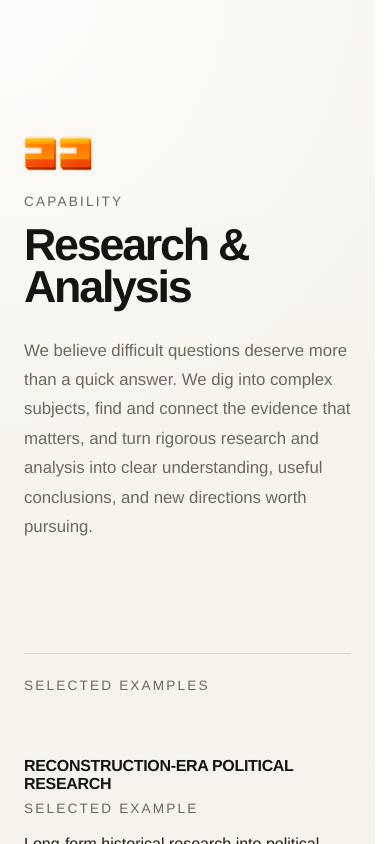
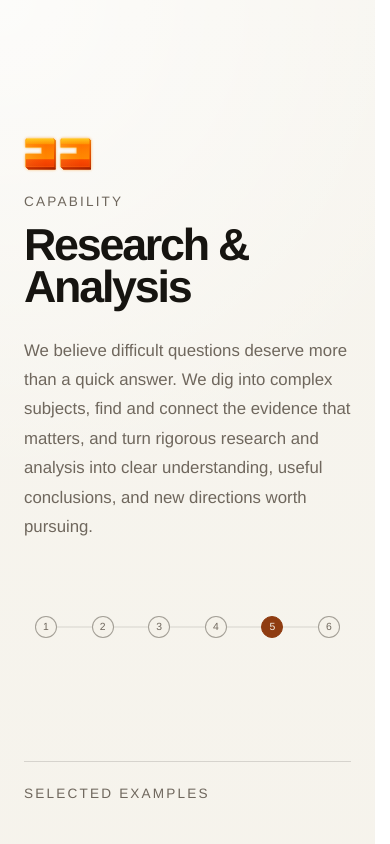
Before and after one commit to theamericanpiedmont/ShiftShift, a Next.js app: page /research in a window 390 px wide. Shown: the top 844 px of the page. Built offline with nearby package versions, Linux system fonts and the light colour scheme.

Commit message:
Refine Shift Shift navigation and homepage

```diff
--- a/app/capability-routes.ts
+++ b/app/capability-routes.ts
@@ -4,8 +4,8 @@ export type CapabilityLink = {
 };
 
 export const capabilityLinks: CapabilityLink[] = [
+  { href: "/platform-development", label: "Platform Development" },
   { href: "/product-development", label: "Product Development" },
-  { href: "/platform-development", label: "Platform Development" },
   { href: "/site-development", label: "Site Development & Publishing" },
   { href: "/pricing-solutions", label: "Pricing & Decision Solutions" },
   { href: "/research", label: "Research & Analysis" },
--- a/app/page.module.css
+++ b/app/page.module.css
@@ -77,6 +77,13 @@
   color: var(--foreground);
 }
 
+.statementRhythm {
+  display: block;
+  margin-top: 0.25em;
+  color: var(--muted);
+  font-size: 0.8em;
+}
+
 .index {
   padding: clamp(4rem, 5.2vw, 4.5rem) 0 var(--space-2xl);
 }
--- a/app/page.tsx
+++ b/app/page.tsx
@@ -23,7 +23,8 @@ export default function HomePage() {
           </h1>
         </div>
         <p className={styles.statement} data-transition-fade>
-          Bring us your hardest problem. We’ll turn it into your biggest strength.
+          <span>Bring us your hardest problem. We’ll turn it into your biggest strength.</span>
+          <span className={styles.statementRhythm}>Analyze. Design. Build. Deploy.</span>
         </p>
       </section>
 
--- a/components/brand-transition.tsx
+++ b/components/brand-transition.tsx
@@ -45,15 +45,26 @@ export function BrandCapabilityLink({
   href,
   className,
   children,
+  ariaLabel,
+  current,
 }: {
   href: string;
   className: string;
   children: ReactNode;
+  ariaLabel?: string;
+  current?: boolean;
 }) {
   const onClick = useBrandTransitionClick();
 
   return (
-    <Link href={href} className={className} onClick={(event) => onClick?.(event, href)}>
+    <Link
+      href={href}
+      className={className}
+      aria-label={ariaLabel}
+      aria-current={current ? "page" : undefined}
+      data-current={current || undefined}
+      onClick={(event) => onClick?.(event, href)}
+    >
       {children}
     </Link>
   );
@@ -124,6 +135,7 @@ export function BrandTransition({ children }: { children: ReactNode }) {
       event.preventDefault();
       return;
     }
+    if (selectedDestination === pathname) return;
 
     const destination = selectedDestination ?? (pathname === "/"
       ? capabilityLinks[Math.floor(Math.random() * capabilityLinks.length)]?.href
--- a/components/capability-page.module.css
+++ b/components/capability-page.module.css
@@ -71,6 +71,98 @@
   font-size: clamp(1.05rem, 1.9vw, 1.2rem);
   line-height: 1.75;
   color: var(--muted);
+}
+
+.capabilityIndex {
+  --homepage-masthead-size: clamp(3rem, 7.6vw, 6.5rem);
+  --homepage-statement-size: clamp(1.05rem, 1.55vw, 1.28rem);
+  --homepage-label-size: clamp(1.18rem, 1.95vw, 1.95rem);
+  --homepage-row-step: calc(2.4rem + 1px + var(--homepage-label-size) * 0.98);
+  --number-baseline-adjust: 0px;
+  position: fixed;
+  z-index: 5;
+  top: calc(
+    var(--space-lg) + 1.25rem + var(--homepage-masthead-size) * 0.94 + 0.9rem
+    + var(--homepage-statement-size) * 3.08 + clamp(4rem, 5.2vw, 4.5rem)
+    + var(--homepage-label-size) - 9px + var(--number-baseline-adjust)
+  );
+  left: calc(max(var(--space-lg), (100vw - 84rem) / 2) - 1.109375px);
+  width: 24px;
+}
+
+.capabilityIndexList {
+  position: relative;
+  display: flex;
+  flex-direction: column;
+  align-items: center;
+  gap: calc(var(--homepage-row-step) - 36px);
+  margin: 0;
+  padding: 0;
+  list-style: none;
+}
+
+.capabilityIndexList::before {
+  position: absolute;
+  top: 18px;
+  bottom: 18px;
+  left: 50%;
+  width: 1px;
+  background: var(--border);
+  content: "";
+  transform: translateX(-50%);
+}
+
+.capabilityIndexItem {
+  position: relative;
+  z-index: 1;
+  width: 24px;
+  height: 36px;
+}
+
+.capabilityIndexLink {
+  display: grid;
+  width: 24px;
+  height: 36px;
+  place-items: center;
+  color: var(--muted);
+  text-decoration: none;
+}
+
+.capabilityIndexLink span {
+  display: grid;
+  width: 22px;
+  height: 22px;
+  place-items: center;
+  border: 1px solid color-mix(in srgb, var(--muted) 48%, var(--border));
+  border-radius: 50%;
+  background: var(--background);
+  font-size: 0.65rem;
+  line-height: 1;
+  transition: color 160ms ease, border-color 160ms ease, background-color 160ms ease;
+}
+
+.capabilityIndexLink:hover span,
+.capabilityIndexLink:focus-visible span {
+  border-color: var(--accent);
+  color: var(--accent);
+}
+
+.capabilityIndexLink[data-current] span {
+  border-color: var(--accent);
+  background: var(--accent);
+  color: var(--background);
+}
+
+.capabilityIndexLink:focus-visible {
+  outline: 2px solid var(--accent);
+  outline-offset: 1px;
+  border-radius: 50%;
+}
+
+@media (max-width: 1380px) {
+  .capabilityIndex {
+    --number-baseline-adjust: 1px;
+  }
 }
 
 .section {
@@ -300,6 +392,37 @@
 }
 
 @media (max-width: 760px) {
+  .capabilityIndex {
+    position: relative;
+    top: auto;
+    left: auto;
+    width: 100%;
+    margin: var(--space-xl) 0;
+    transform: none;
+  }
+
+  .capabilityIndexList {
+    flex-direction: row;
+    justify-content: space-between;
+    gap: 0;
+  }
+
+  .capabilityIndexList::before {
+    top: 50%;
+    right: 18px;
+    bottom: auto;
+    left: 18px;
+    width: auto;
+    height: 1px;
+    transform: translateY(-50%);
+  }
+
+  .capabilityIndexItem,
+  .capabilityIndexLink {
+    width: 44px;
+    height: 44px;
+  }
+
   .examplesInteractive {
     grid-template-columns: 1fr;
     gap: var(--space-xl);
--- a/components/capability-page.tsx
+++ b/components/capability-page.tsx
@@ -4,14 +4,40 @@ import { useState } from "react";
 import Image from "next/image";
 import Link from "next/link";
 import { ShiftyEyesVector } from "@/components/shifty-eyes-vector";
-import { useBrandTransitionClick } from "@/components/brand-transition";
+import { BrandCapabilityLink, useBrandTransitionClick } from "@/components/brand-transition";
 import type { CapabilityImage, CapabilityPage as CapabilityPageData } from "@/app/capabilities";
+import { capabilityLinks } from "@/app/capability-routes";
 import styles from "./capability-page.module.css";
 import homeStyles from "@/app/page.module.css";
 
 type CapabilityPageProps = {
   page: CapabilityPageData;
 };
+
+function CapabilityIndex({ currentHref }: { currentHref: string }) {
+  return (
+    <nav className={styles.capabilityIndex} aria-label="Capability pages">
+      <ol className={styles.capabilityIndexList}>
+        {capabilityLinks.map((capability, index) => {
+          const current = capability.href === currentHref;
+
+          return (
+            <li key={capability.href} className={styles.capabilityIndexItem}>
+              <BrandCapabilityLink
+                href={capability.href}
+                className={styles.capabilityIndexLink}
+                ariaLabel={`${capability.label} — capability ${index + 1} of ${capabilityLinks.length}`}
+                current={current}
+              >
+                <span aria-hidden="true">{index + 1}</span>
+              </BrandCapabilityLink>
+            </li>
+          );
+        })}
+      </ol>
+    </nav>
+  );
+}
 
 function ExampleImages({
   images,
@@ -81,6 +107,8 @@ export function CapabilityPage({ page }: CapabilityPageProps) {
         <h1 className={styles.title}>{page.title}</h1>
         <p className={styles.description}>{page.description}</p>
       </section>
+
+      <CapabilityIndex currentHref={`/${page.slug}`} />
 
       {page.examples ? (
         <section className={styles.section} data-transition-fade>
```
